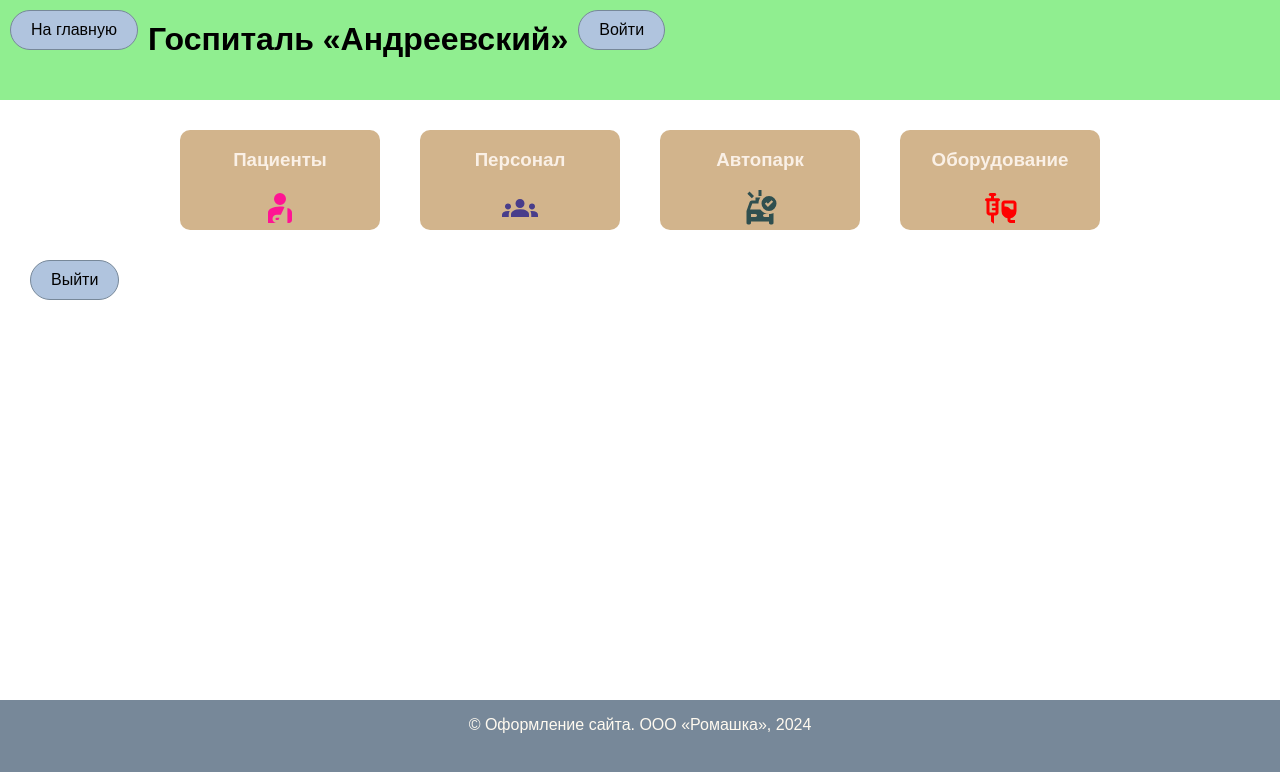
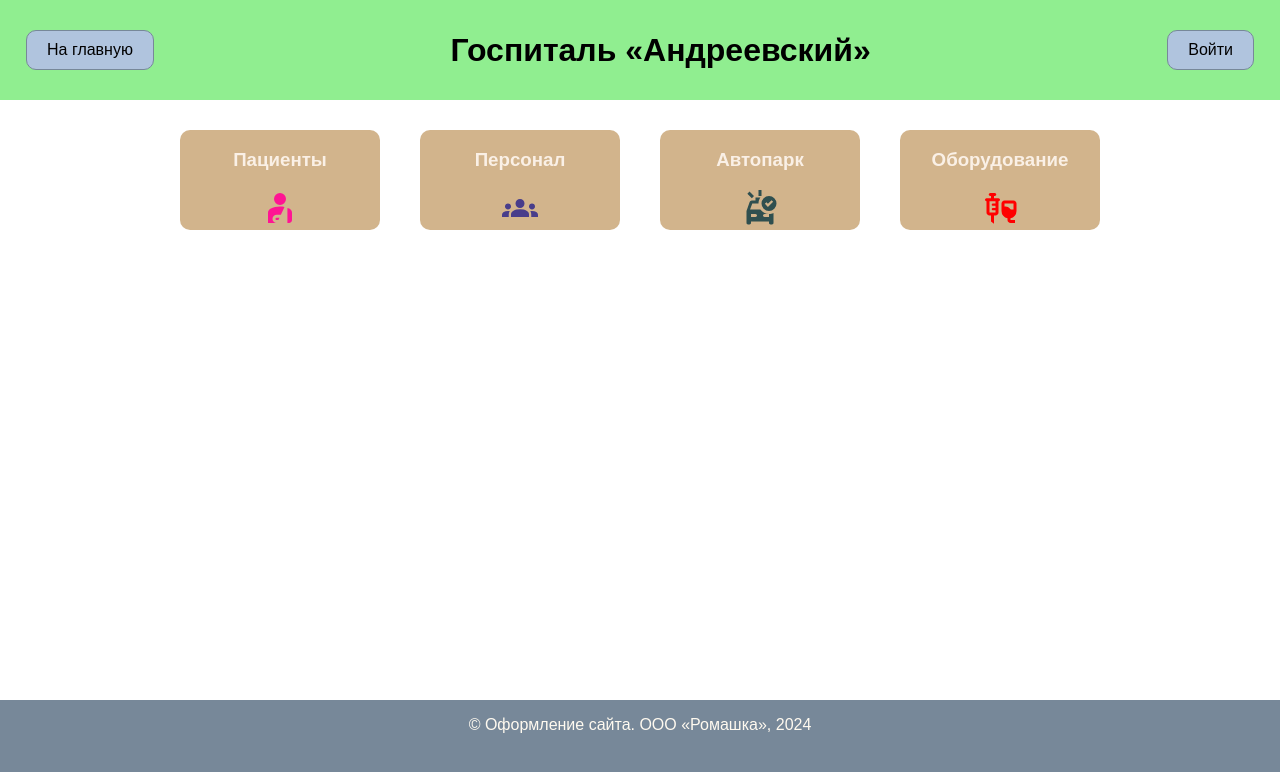
Before and after one commit to RamZek158/hospital, a website: page public_html/index.html in a window 1280 px wide. Drawn offline with Linux system fonts and the light colour scheme.

Commit message:
Added login action

```diff
--- a/public_html/css/main.css
+++ b/public_html/css/main.css
@@ -39,17 +39,37 @@ body {
  height: calc(100vh - 220px);
  overflow-y: auto;
 }
-.headerContainer{
-    display:flex;
-    flex-direction: row;
+
+.headerContainer {
+  display:flex;
+  flex-direction: row;
+  align-items: center;
+  justify-content: center;
+  height: 100%;
+}
+
+.headerLeftPanel {
+  padding-left: 20px;
+  padding-right: 10px;
+}
+.headerCenterPanel {
+   display:flex;
+   flex-grow: 1;
+   flex-direction: column;
+   align-items: center;
+   justify-content: center;
+}
+.headerRightPanel {
+   padding-left: 10px;
+   padding-right: 20px;
 }
 
 .primaryButton {
   padding: 10px 20px;
   font-size: 16px;
-  margin: 10px;
+  margin: 6px;
   cursor: pointer;
-  border-radius: 20px;
+  border-radius: 10px;
   border: solid 1px #778899;
   background-color: #B0C4DE;
 }
@@ -97,4 +117,4 @@ body {
 
 .mainTable > tbody > tr:nth-child(even) {
     background-color: #f2f2f2;
-}*
+}
--- a/public_html/index.html
+++ b/public_html/index.html
@@ -7,12 +7,6 @@
 
     <link rel="stylesheet" href="./css/main.css">
     <script type="text/javascript" src="./js/main.js"></script>
-    <script>
-        function logout(){
-            deleteCookie(LOGIN_USER_COOKIE_NAME);
-            window.location.href="index.html";
-        }
-    </script>
 </head>
 <body>
  <header id="header"></header>
@@ -43,8 +37,6 @@
              </div>
          </div>
      </div>
-
-     <button class="primaryButton" onclick="logout()">Выйти</button>
  </div>
  <footer id="footer"></footer>
 </body>
--- a/public_html/js/main.js
+++ b/public_html/js/main.js
@@ -1,12 +1,13 @@
-
 let header = null;
 let headerContainer = null;
 let footer = null;
 let footerContainer = null;
 
 const LOGIN_USER_COOKIE_NAME = "loggedUser";
+
+document.addEventListener("DOMContentLoaded", ready);
+
 function setCookie(name, value, options = {}) {
-
     options = {
         path: '/',
         // при необходимости добавьте другие значения по умолчанию
@@ -43,7 +44,7 @@ function deleteCookie(name) {
     })
 }
 
-function createButton(title,container){
+function createButton(title, container) {
     const buttonElement = document.createElement('button');
     const loginButtonText = document.createTextNode(title);
     buttonElement.classList.add('primaryButton');
@@ -52,27 +53,56 @@ function createButton(title,container){
     return buttonElement;
 }
 
-document.addEventListener("DOMContentLoaded", ready);
+function getLoginButtonName() {
+    let loginButtonName;
+    const isLogged = getCookie(LOGIN_USER_COOKIE_NAME);
 
-function ready(){
+    isLogged ? loginButtonName = 'Выйти' : loginButtonName = 'Войти'
+    return loginButtonName;
+}
+
+function setLogin(loginName){
+    const loginButton = document.getElementById('loginButton');
+    setCookie(LOGIN_USER_COOKIE_NAME, loginName);
+    window.location.href = 'index.html';
+    loginButton.innerHTML = 'Войти';
+}
+
+function loginAction(event) {
+    event.preventDefault();
+    event.stopPropagation();
+    const isLogged = getCookie(LOGIN_USER_COOKIE_NAME);
+    if (!isLogged){
+        window.location.href = 'login.html';
+    } else {
+        deleteCookie(LOGIN_USER_COOKIE_NAME);
+        event.target.innerHTML = 'Войти';
+    };
+}
+
+function ready() {
     createLayout();
 }
 
-function createLayout () {
+function createLayout() {
     header = document.getElementById('header');
     headerContainer = document.createElement('div');
     headerContainer.classList.add('headerContainer');
     const headerLeftPanel = document.createElement('div');
-
     const headerCenterPanel = document.createElement('div');
     const headerRightPanel = document.createElement('div');
+    headerLeftPanel.classList.add('headerLeftPanel');
+    headerCenterPanel.classList.add('headerCenterPanel');
+    headerRightPanel.classList.add('headerRightPanel');
 
-    const goHomeButton = createButton('На главную',headerLeftPanel);
-    goHomeButton.onclick = ()=>{
-        window.location.href='index.html';
+    const goHomeButton = createButton('На главную', headerLeftPanel);
+    goHomeButton.onclick = () => {
+        window.location.href = 'index.html';
     };
 
-    const loginButton = createButton('Войти',headerRightPanel);
+    const loginButton = createButton(getLoginButtonName(), headerRightPanel);
+    loginButton.id = 'loginButton';
+    loginButton.onclick = (event) => loginAction(event);
 
     headerContainer.appendChild(headerLeftPanel);
     headerContainer.appendChild(headerCenterPanel);
@@ -88,7 +118,7 @@ function createLayout () {
     footerContainer = document.createElement('div');
     footerContainer.style.textAlign = 'center';
     footer.appendChild(footerContainer);
-    const copyright =  document.createElement('p');
+    const copyright = document.createElement('p');
     const node = document.createTextNode('© Оформление сайта. ООО «Ромашка», 2024');
     copyright.appendChild(node);
     copyright.style.color = '#FFFAF0';
```
Also changed, not shown: public_html/autoPark.html (+0 -1 lines), public_html/login.html (+1 -2 lines), public_html/patients.html (+0 -1 lines), public_html/personal.html (+0 -1 lines).
